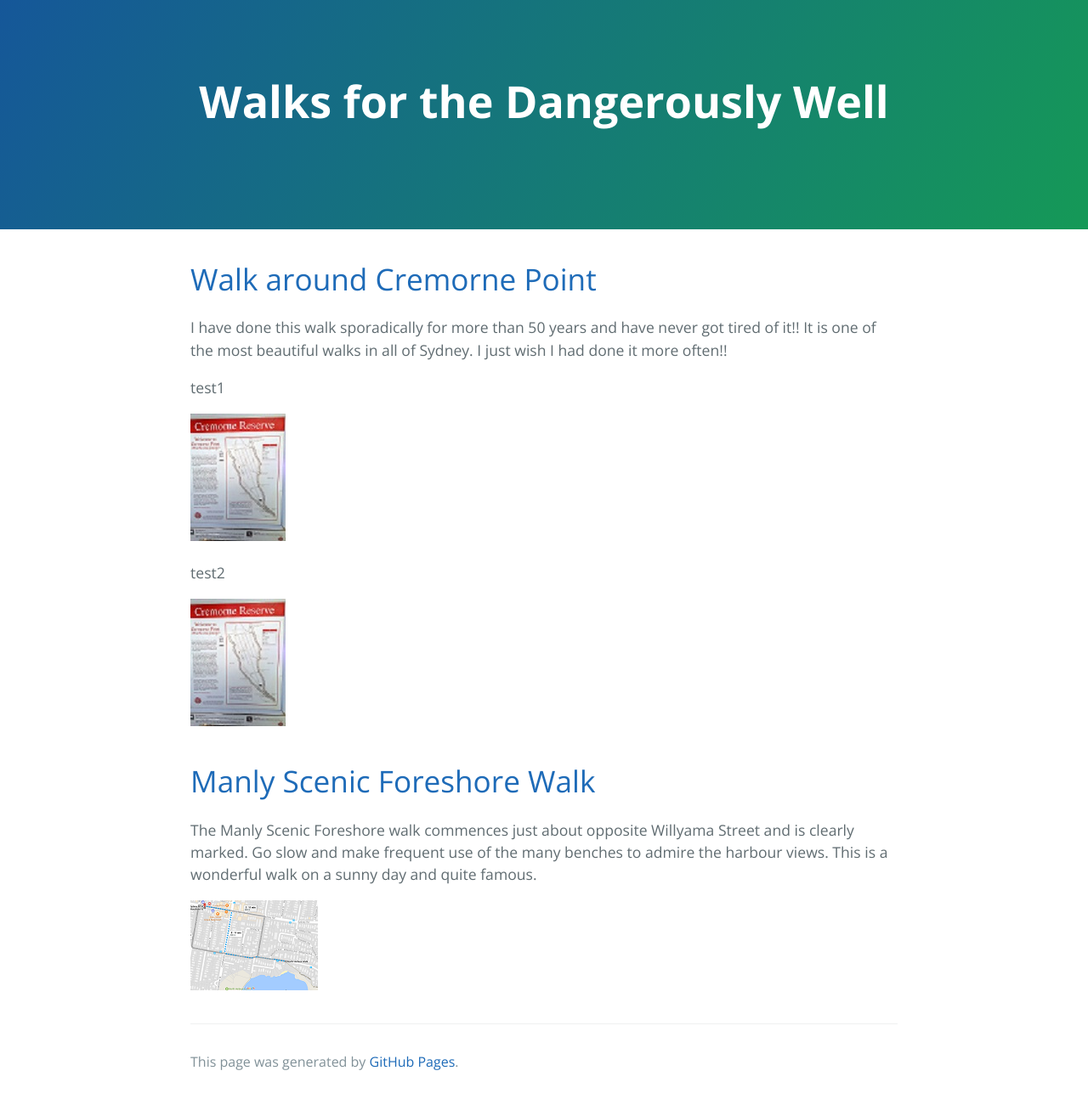
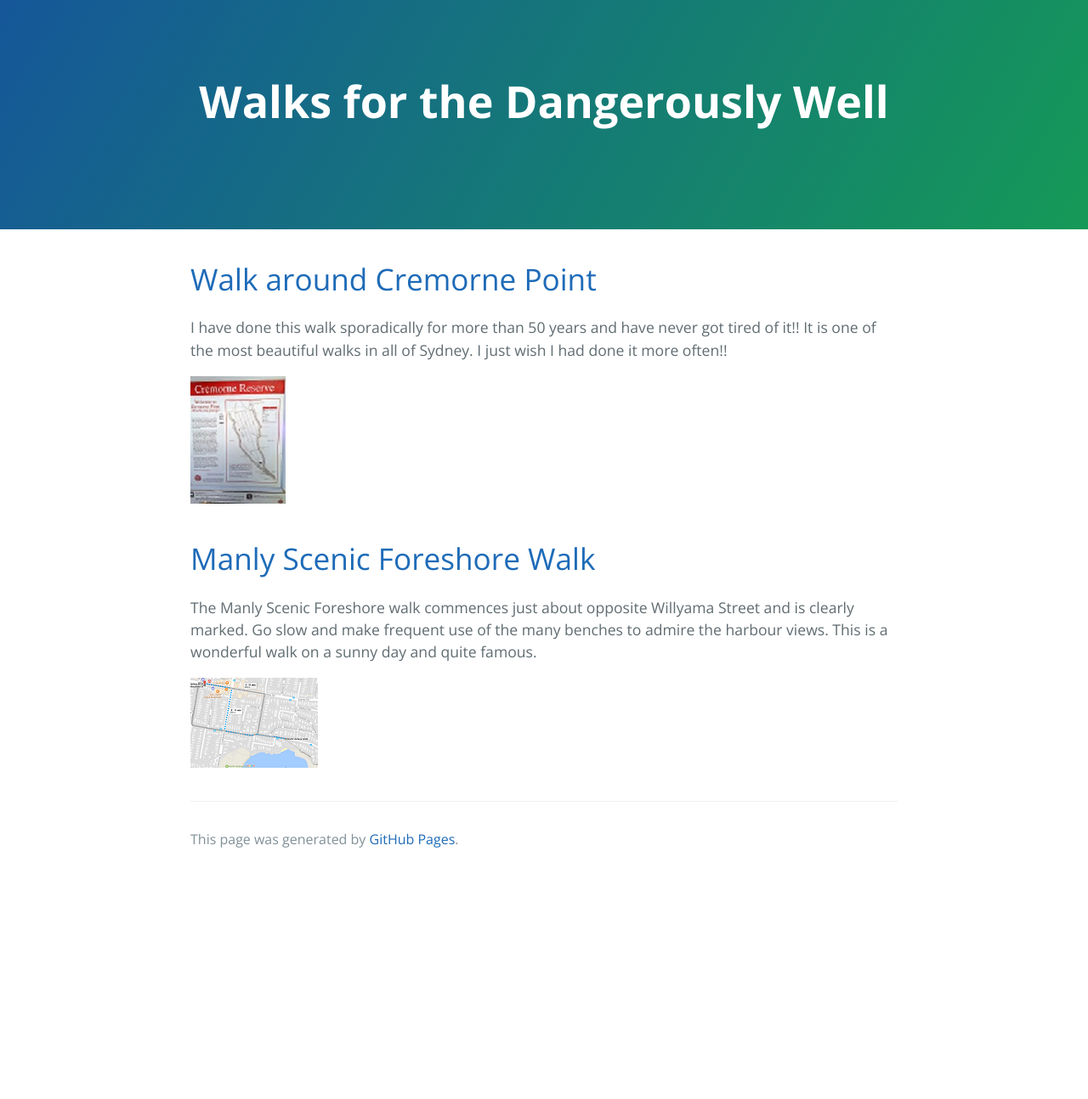
Before and after one commit to janet1405/janet1405.github.io, a Jekyll site: the page built from index.md, in a window 1280 px wide. Shown: the whole page at 85% size. Built offline with Jekyll 4.4.1, drawn with Linux system fonts in a browser that asks for light colours; the repository's description, which GitHub fills in, is left out; our own code applies the rules of GitHub Pages for plain Markdown files; after the commit the page ends 1032 px from its top, so only the background shows below that.

Commit message:
Update index.md

```diff
--- a/index.md
+++ b/index.md
@@ -11,17 +11,10 @@ layout: default
 
 I have done this walk sporadically for more than 50 years and have never got tired of it!! It is one of the most beautiful walks in all of Sydney. I just wish I had done it more often!!
 
-test1
 
+[![][smallpic]][largepic]
 
-[![](\assets\img\cremorne_point\WalkAroundCremornePoint_112_150.jpg "Cremorne Point Map")](\assets\img\cremorne_point\WalkAroundCremornePoint.jpg)
-
-
-test2
-
-[![][logo]][largepic]
-
-[logo]: \assets\img\cremorne_point\WalkAroundCremornePoint_112_150.jpg "Cremorne Point Map"
+[smallpic]: \assets\img\cremorne_point\WalkAroundCremornePoint_112_150.jpg "Cremorne Point Map"
 [largepic]: \assets\img\cremorne_point\WalkAroundCremornePoint.jpg
 
 
```
